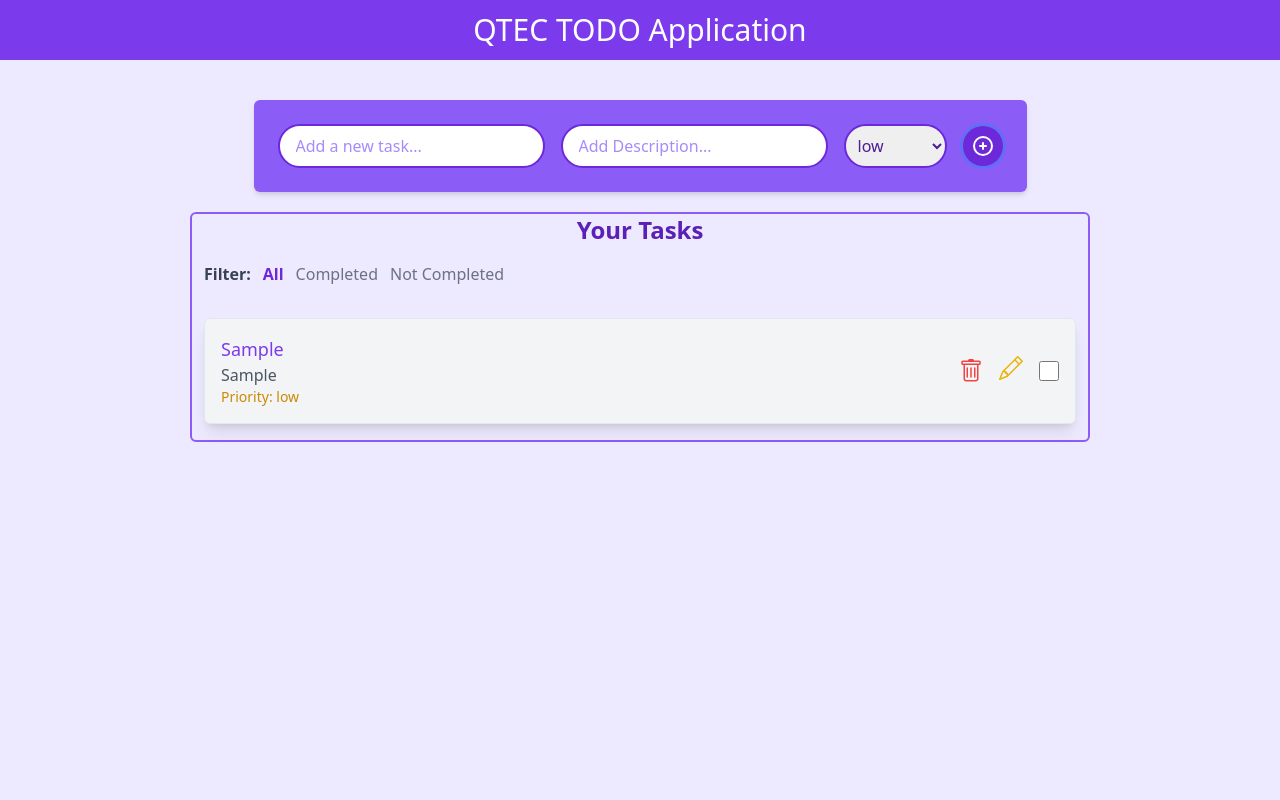
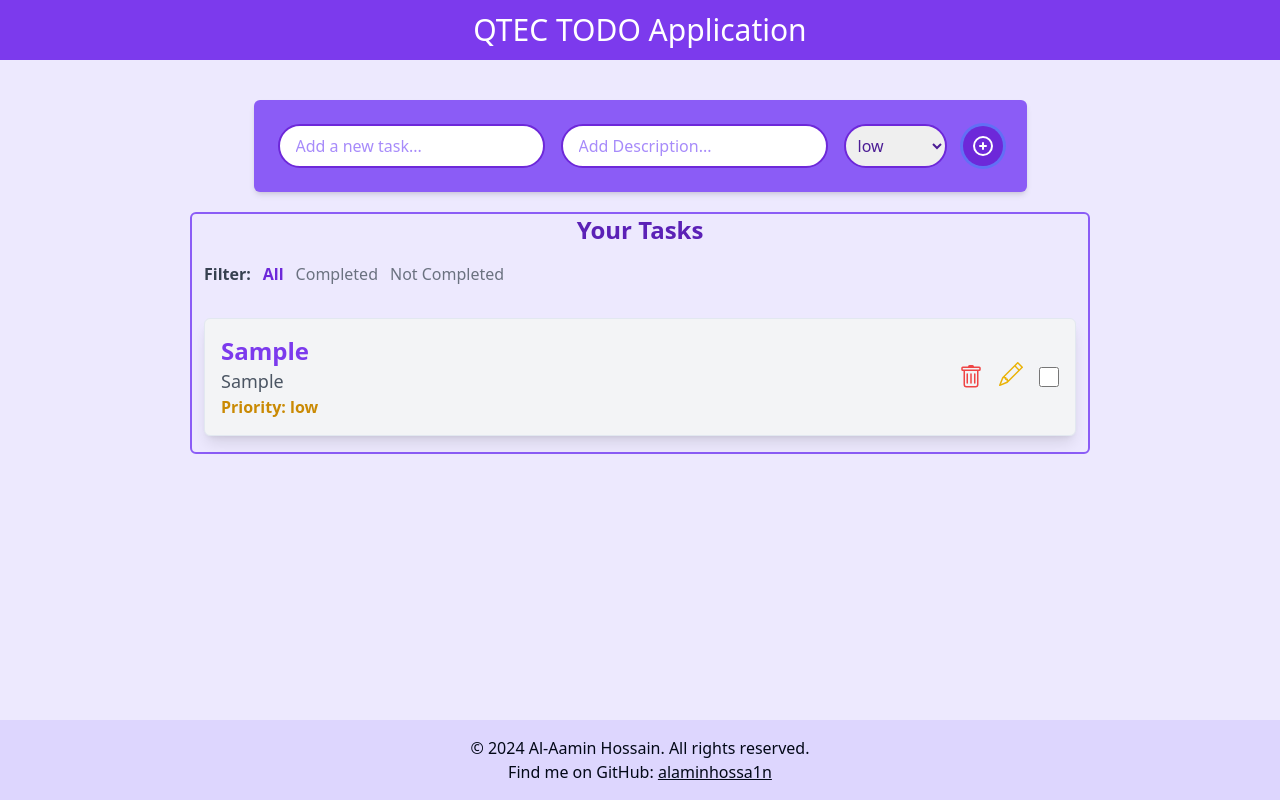
Before and after one commit to alaminhossa1n/todoAppQtec, a React (Vite) app: page / in a window 1280 px wide. Both pictures are taken after typing "Sample", "Sample" into the empty fields and a click on the button 982 px from the left and 146 px from the top of the page. Built offline with nearby package versions, Linux system fonts and the light colour scheme.

Commit message:
footer added

```diff
--- a/src/components/TaskCard.tsx
+++ b/src/components/TaskCard.tsx
@@ -12,7 +12,6 @@ const TaskCard = () => {
   };
 
   const handleDeleteTask = (taskId: string) => {
-
     dispatch(removeTodo(taskId));
   };
 
@@ -27,21 +26,22 @@ const TaskCard = () => {
         >
           <div className="flex-1">
             <h3
-              className={`text-lg font-medium ${
+              className={`text-2xl font-bold ${
                 task.isCompleted ? "text-gray-600" : "text-violet-600"
               }`}
             >
               {task.title}
             </h3>
-            <p className="text-gray-600">{task.description}</p>
+            <p className="text-lg text-gray-600">{task.description}</p>
             <p
-              className={`text-sm ${task.isCompleted ? "text-gray-600" : ""} ${
+              className={`font-semibold ${
                 task.priority === "low" ? "text-yellow-600" : ""
-              } ${task.priority === "medium" ? "text-orange-600" : ""} ${
+              } ${task.priority === "medium" ? "text-orange-400" : ""} ${
                 task.priority === "high" ? "text-red-600" : ""
               }`}
             >{`Priority: ${task.priority}`}</p>
           </div>
+
           <div className="flex items-center space-x-4">
             <button
               onClick={() => handleDeleteTask(task.id)}
--- a/src/components/layout/MainLayout.tsx
+++ b/src/components/layout/MainLayout.tsx
@@ -2,11 +2,20 @@ import Home from "../../pages/Home";
 
 const MainLayout = () => {
   return (
-    <div className="max-w-7xl min-h-screen mx-auto bg-violet-100">
-       <h2 className="text-3xl text-white text-center bg-violet-600 p-3">
+    <div className="max-w-7xl min-h-screen mx-auto bg-violet-100 relative">
+      <h2 className="text-3xl text-white text-center bg-violet-600 p-3">
         QTEC TODO Application
       </h2>
       <Home />
+      <footer className="bg-violet-200 py-4 text-center absolute bottom-0 m-0 w-full">
+        <p>&copy; 2024 Al-Aamin Hossain. All rights reserved.</p>
+        <p>
+          Find me on GitHub:{" "}
+          <a href="https://github.com/alaminhossa1n" className="underline">
+            alaminhossa1n
+          </a>
+        </p>
+      </footer>
     </div>
   );
 };
```
